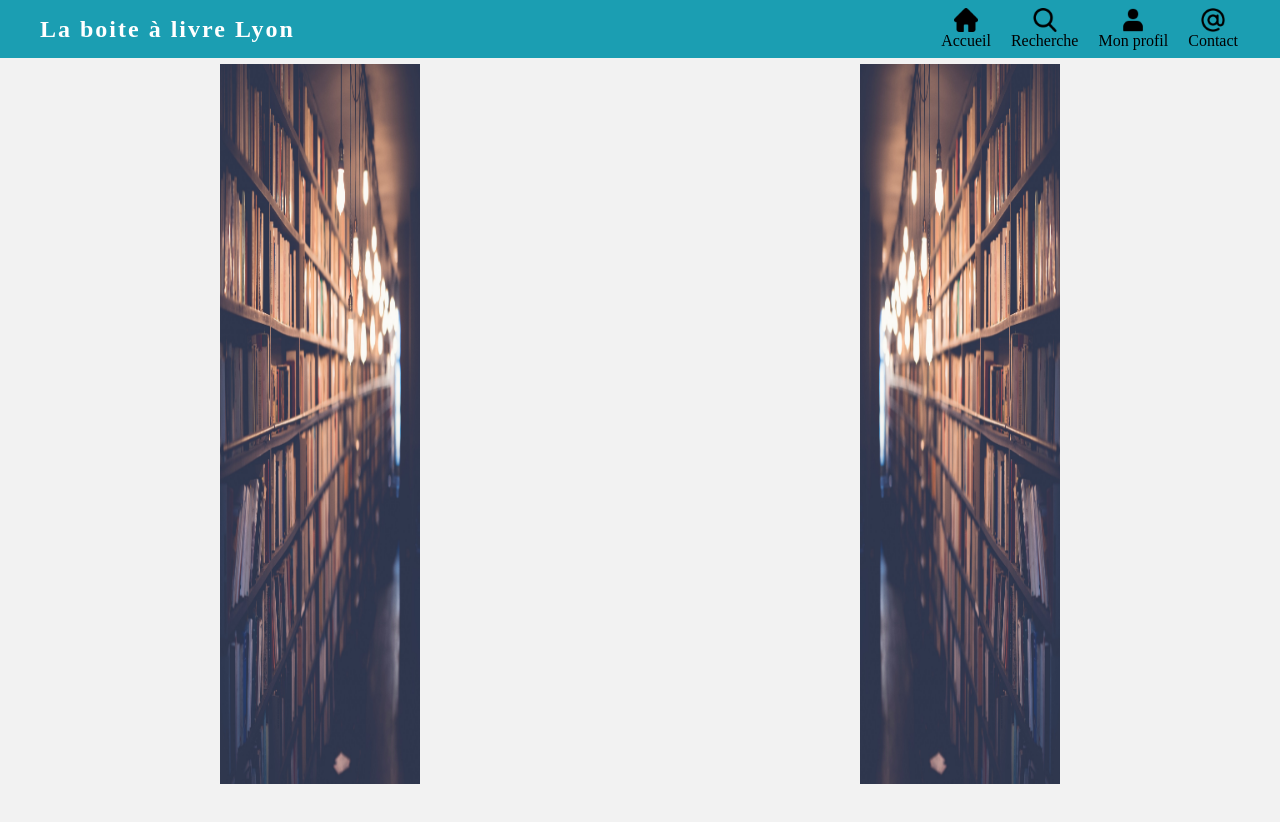
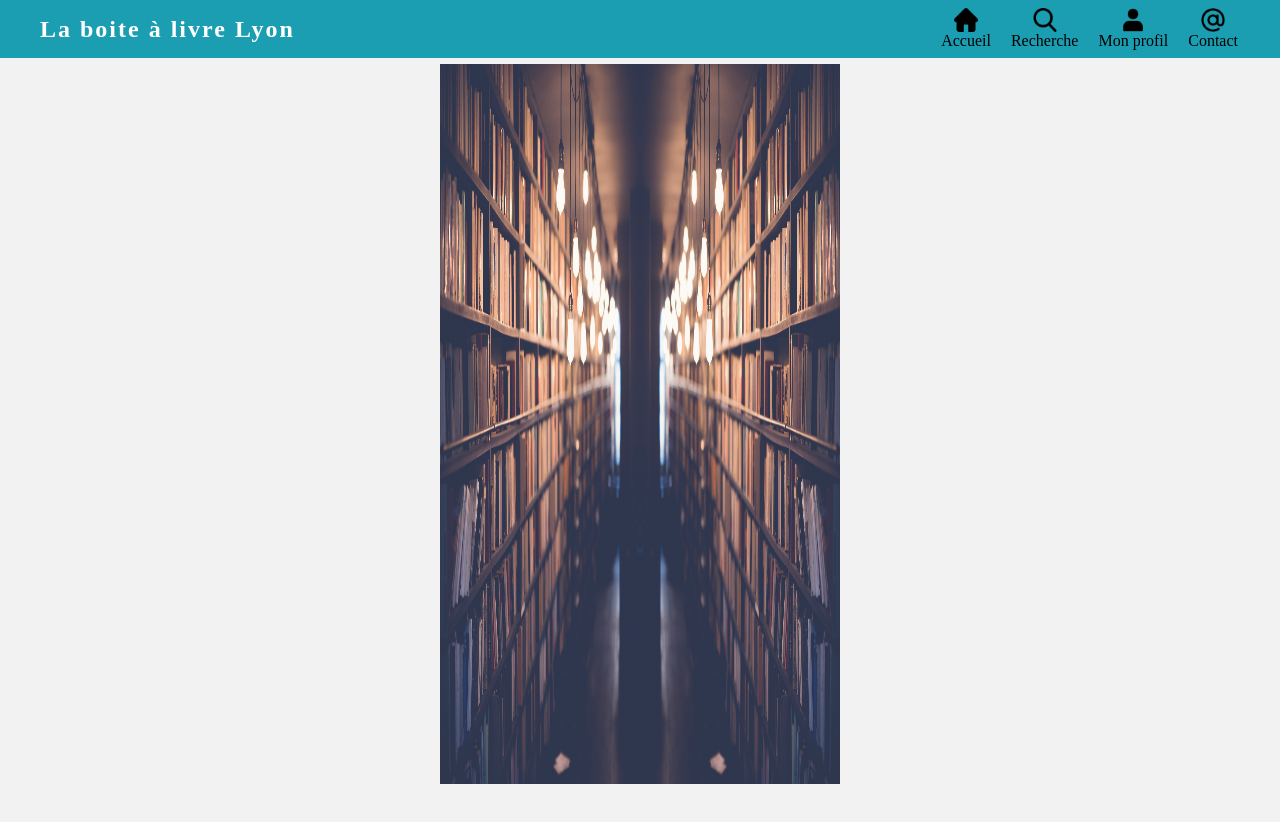
Before and after one commit to JenniferDELEO/lyon-react-mars22-p2g1, a React (Create React App) app: page /bookdetail in a window 1280 px wide. Shown: the top 822 px of the page. Built offline with nearby package versions, Linux system fonts and the light colour scheme; no server answers.

Commit message:
continue style desktop version

```diff
--- a/src/components/Main.jsx
+++ b/src/components/Main.jsx
@@ -13,7 +13,7 @@ export default function Main() {
   return (
     <main className="main-container">
       <img src={Books} alt="library" className="img-left img-desktop" />
-      <div>
+      <div className='"main-routes'>
         <Routes>
           <Route path="/" element={<Home />} />
           <Route path="/search" element={<Search />} />
--- a/src/styles/Main.css
+++ b/src/styles/Main.css
@@ -6,8 +6,8 @@
   .main-container {
     display: flex;
     flex-direction: row;
-    margin: 32px auto;
-    padding: 32px 0;
+    margin: 32px;
+    padding: 32px;
     justify-content: center;
   }
 
@@ -16,10 +16,13 @@
     width: 200px;
     height: 90vh;
     z-index: 0;
-    margin: 0 auto;
   }
 
   .img-right {
     transform: scaleX(-1);
   }
+
+  .main-routes {
+    margin: 150px;
+  }
 }
```
